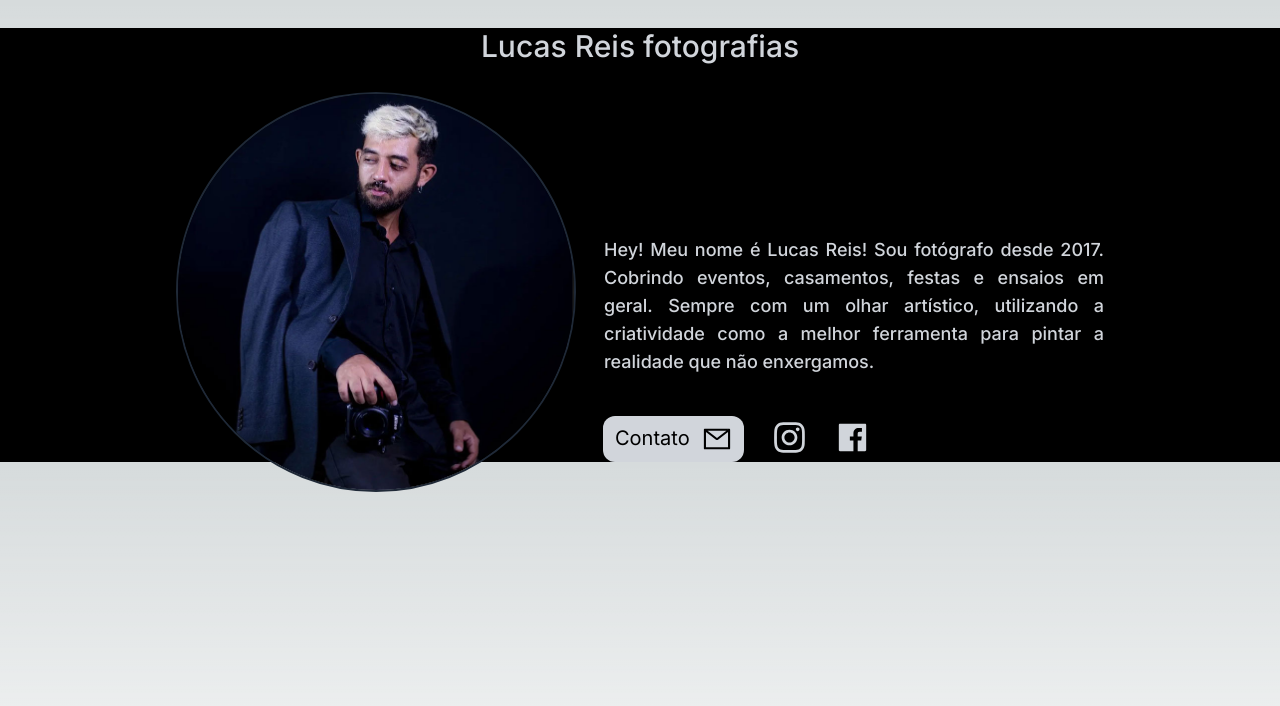
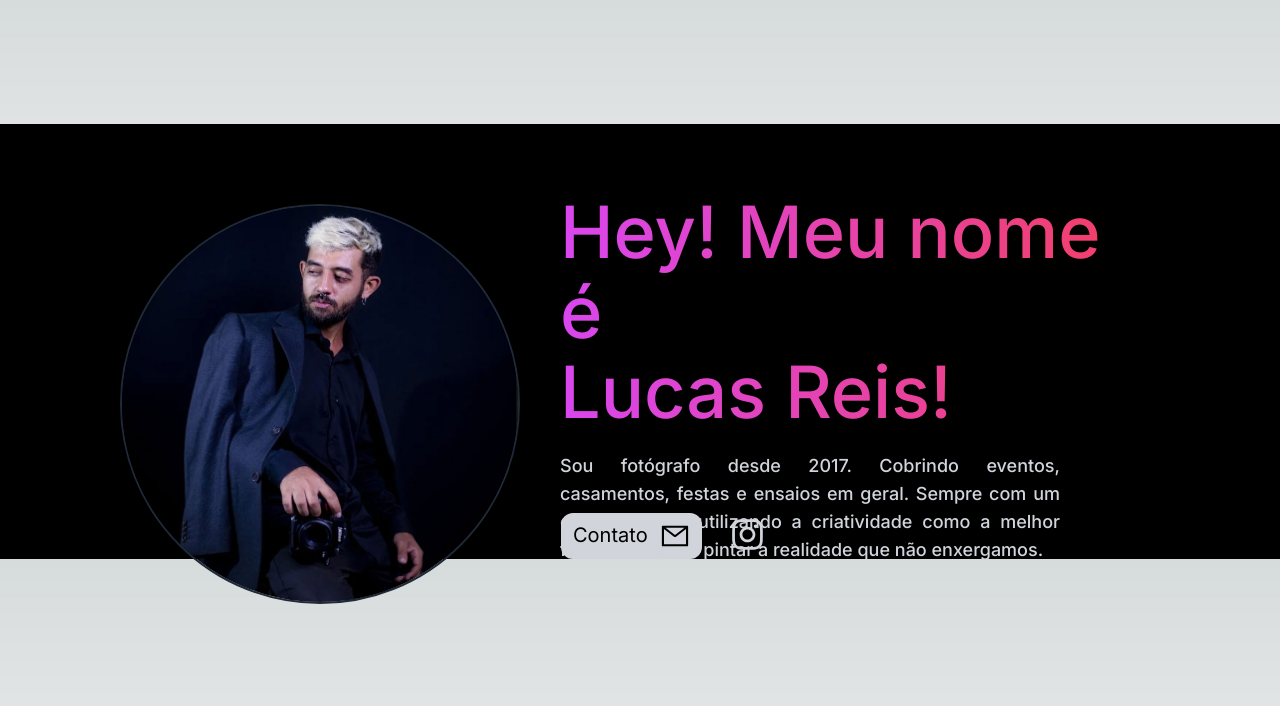
Before and after one commit to jjkoscky/reis-app, a Next.js app: page / in a window 1280 px wide. Shown: the top 706 px of the page. Built offline with nearby package versions, Linux system fonts and the light colour scheme.

Commit message:
Feat: home finalizado

```diff
--- a/src/app/page.tsx
+++ b/src/app/page.tsx
@@ -5,25 +5,32 @@ import { AiFillFacebook, AiOutlineMail } from 'react-icons/ai'
 export default function Home() {
   return (
     <main className="">
-      <div className=' bg-black '>
-      <div className='text-center'>
-        <h1 className='text-3xl mt-7 font-medium'>Lucas Reis fotografias</h1>
-      </div>
-        <div className='md:flex justify-center pt-7'>
-          <Image src={'/perfil2.jpg'} alt='Lucas Reis' width={400} height={400} className='rounded-full border-2 border-gray-800 ml-5 md:ml-0 w-[350px] h-[350px] md:w-[400px] md:h-[400px]'/>
-          <p className='w-[300px] md:w-[500px] mt-6 ml-10 md:mt-36 font-medium text-lg md:ml-7 text-justify'>Hey! Meu nome é Lucas Reis!
-          Sou fotógrafo desde 2017. Cobrindo eventos, casamentos, festas e ensaios em geral.
-          Sempre com um olhar artístico, utilizando a criatividade como a melhor ferramenta para pintar a realidade que não enxergamos.</p>
+      <div className=' bg-black mt-10 md:mt-[7.75rem]'>
+
+        <div className='md:flex justify-center md:pt-7'>
+          <div>
+            <Image src={'/perfil2.jpg'} alt='Lucas Reis' width={400} height={400} className='rounded-full border-2 border-gray-800 ml-5 md:ml-0 w-[350px] h-[350px] md:w-[400px] md:h-[400px] md:mt-[3.25rem]'/>
+          </div>
+          <div className='mt-7 md:mt-10 ml-10'>
+            <p className='text-4xl md:leading-[80px] md:w-[600px] md:text-7xl font-medium bg-gradient-to-r from-fuchsia-500 to-rose-500 text-transparent bg-clip-text'>
+            Hey! Meu nome é <br /> Lucas Reis! <br />
+            </p>
+            <p className='w-[300px] md:w-[500px] font-medium text-lg text-justify mt-5'>
+            Sou fotógrafo desde 2017. Cobrindo eventos, casamentos, festas e ensaios em geral.
+            Sempre com um olhar artístico, utilizando a criatividade como a melhor ferramenta para pintar a realidade que não enxergamos.
+            </p>
+          </div>
         </div>
-        <div className='mt-6 md:w-[940px] m-auto text-start '>
-          <div className='ml-[40px] flex md:mt-[-100px] md:ml-[433px]'>
-            <button className='text-xl pr-3 pl-3 py-2 bg-[#d1d5db] text-black rounded-xl flex hover:bg-white'>Contato
+        <div className='mt-5 md:mt-14 md:w-[940px] m-auto text-start '>
+          <div className='ml-[40px] flex md:mt-[-147px] md:ml-[391px]'>
+            <a href='mailto:lucasreis.097s@gmail.com' className='text-xl pr-3 pl-3 py-2 bg-[#d1d5db] text-black rounded-xl flex hover:bg-white'>Contato
               <AiOutlineMail size={30} className="text-black flex ml-3"/>
-            </button>
-            <a href="" className='ml-7 mt-1'>
+            </a>
+            <a href="https://www.instagram.com/Ostara.fotos" target='_blank' className='ml-7 mt-1'>
               <FaInstagram size={35} className="text-[#d1d5db] hover:text-white" />
             </a>
-            <a href="" className='ml-7 mt-1'>
+
+            <a href="" className='ml-7 mt-1 hidden'>
               <AiFillFacebook size={35} className="text-[#d1d5db] hover:text-white"/>
             </a>
           </div>
```
